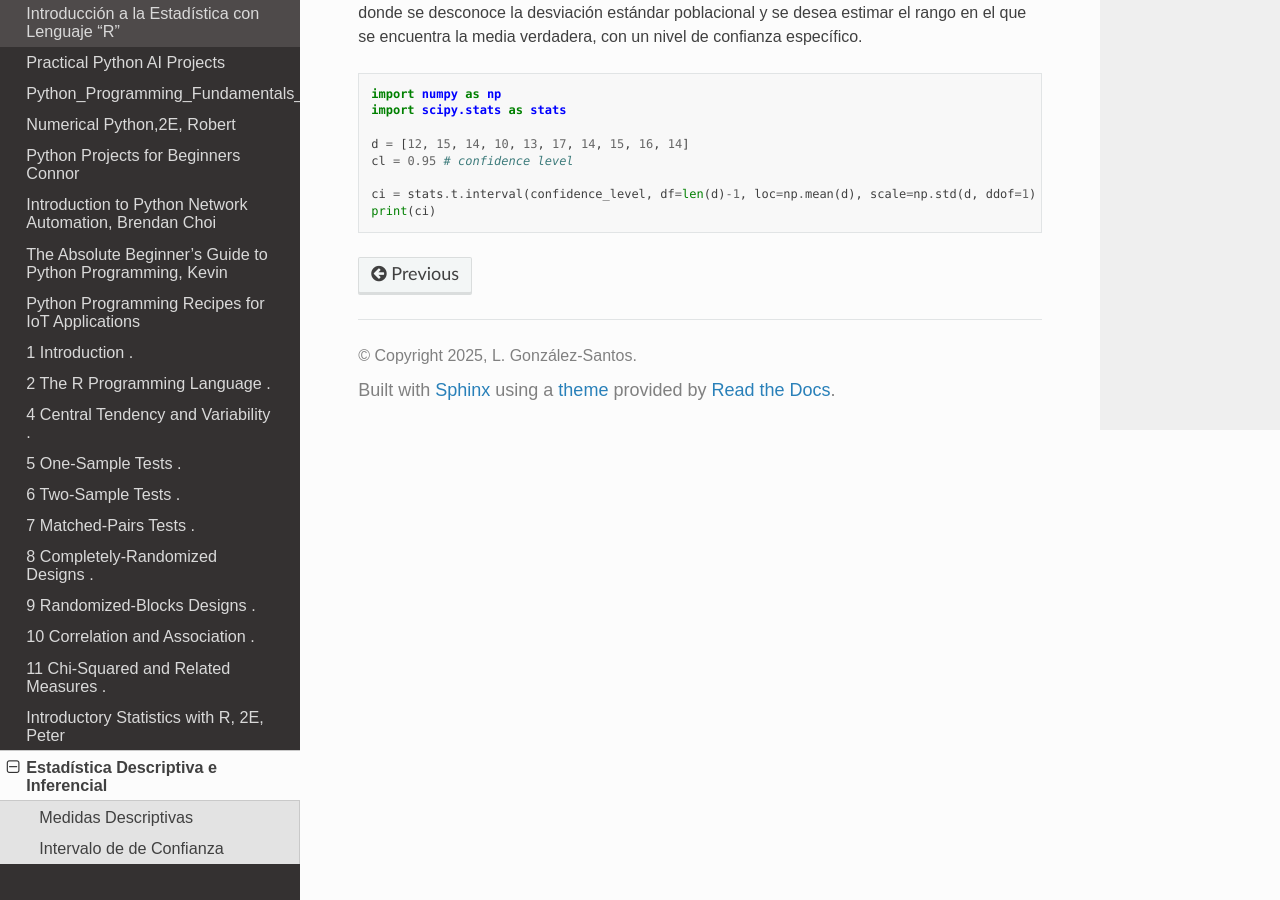
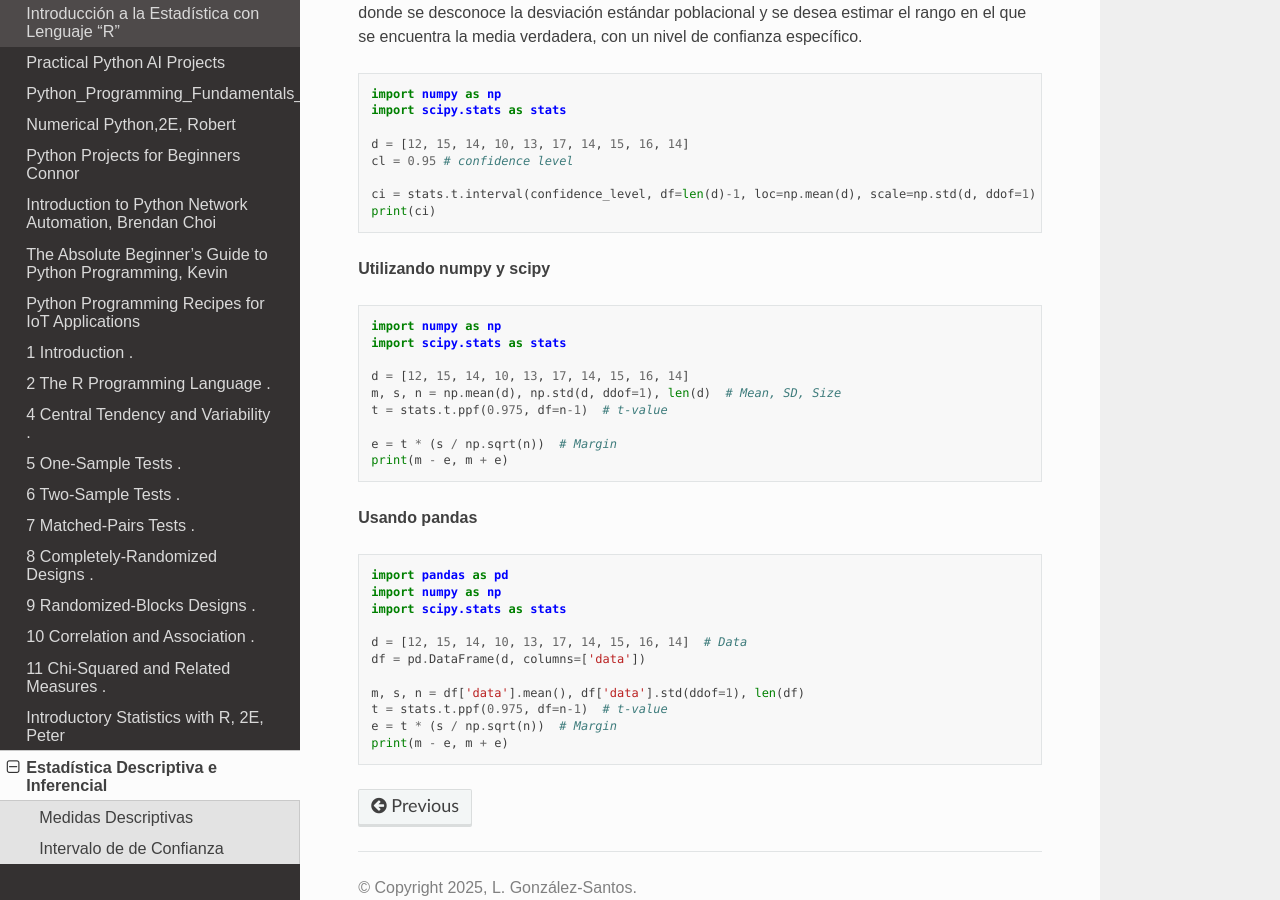
Before and after one commit to matecom57/santosg57-cursos, a Sphinx documentation site: the page built from docs/source/clase_estadistica/clase_estadistica.rst, in a window 1280 px wide and 900 px high, scrolled down 2749 px. Built offline with Sphinx 7.4.7 and the Read the Docs theme 3.1.0, drawn with Linux system fonts in a browser that asks for light colours.

Commit message:
Test comité

```diff
--- a/docs/source/clase_estadistica/clase_estadistica.rst
+++ b/docs/source/clase_estadistica/clase_estadistica.rst
@@ -154,3 +154,33 @@ un nivel de confianza específico.
 
    ci = stats.t.interval(confidence_level, df=len(d)-1, loc=np.mean(d), scale=np.std(d, ddof=1) / np.sqrt(len(d)))
    print(ci)
+
+**Utilizando numpy y scipy**
+
+.. code:: Python
+
+   import numpy as np
+   import scipy.stats as stats
+
+   d = [12, 15, 14, 10, 13, 17, 14, 15, 16, 14]
+   m, s, n = np.mean(d), np.std(d, ddof=1), len(d)  # Mean, SD, Size
+   t = stats.t.ppf(0.975, df=n-1)  # t-value
+
+   e = t * (s / np.sqrt(n))  # Margin
+   print(m - e, m + e)
+
+**Usando pandas**
+
+.. code:: Python
+
+   import pandas as pd
+   import numpy as np
+   import scipy.stats as stats
+
+   d = [12, 15, 14, 10, 13, 17, 14, 15, 16, 14]  # Data
+   df = pd.DataFrame(d, columns=['data'])
+
+   m, s, n = df['data'].mean(), df['data'].std(ddof=1), len(df)
+   t = stats.t.ppf(0.975, df=n-1)  # t-value
+   e = t * (s / np.sqrt(n))  # Margin
+   print(m - e, m + e)
```
